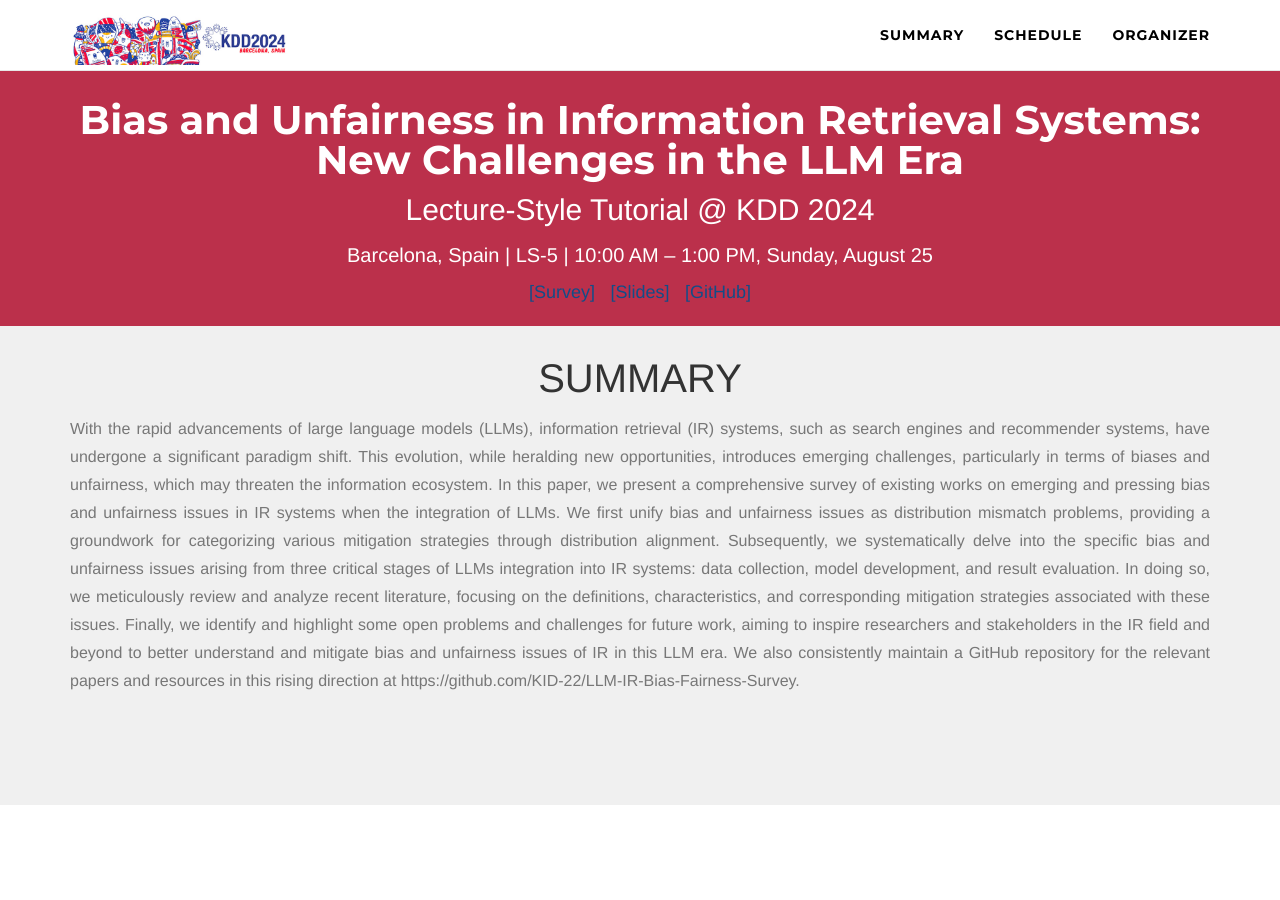
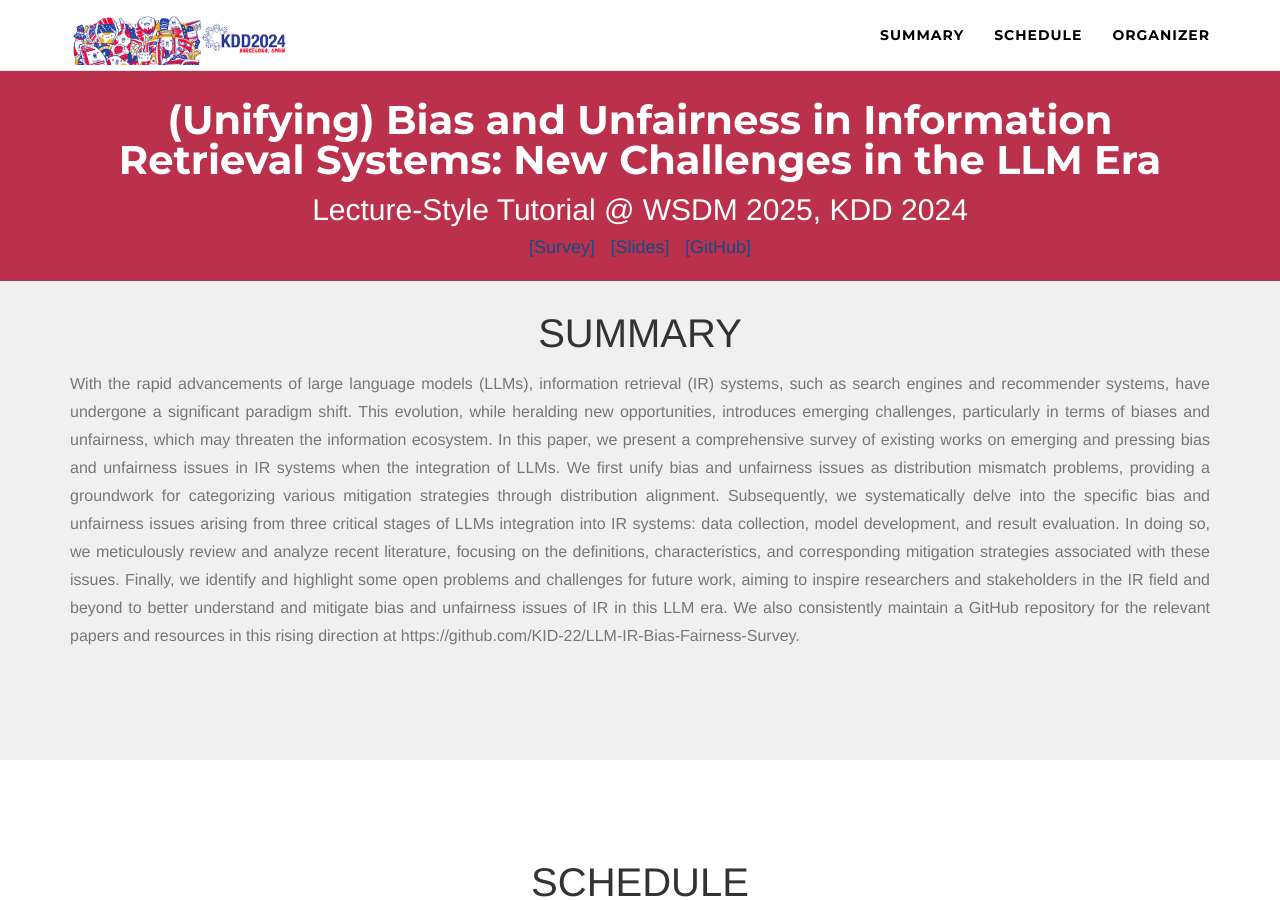
Before and after one commit to Yuqi-Zhou/GUI-Agent-with-Foundation-Models.github.io, a Jekyll site: the page built from index.md, in a window 1280 px wide and 900 px high. Built offline with Jekyll 4.4.1, drawn with Linux system fonts in a browser that asks for light colours; nearby versions of some CDN libraries; some web fonts are replaced.

Commit message:
Update _config.yml

```diff
--- a/_config.yml
+++ b/_config.yml
@@ -3,12 +3,12 @@ description: Cayman is a clean, responsive theme for GitHub Pages.
 show_downloads: true
 theme: jekyll-theme-cayman
 
-conference_name: "Bias and Unfairness in Information Retrieval Systems: New Challenges in the LLM Era"
+conference_name: "(Unifying) Bias and Unfairness in Information Retrieval Systems: New Challenges in the LLM Era"
 # conference_www: "on the Web Conference 2024 (WWW'24)"
 # conference_www: "Collection of Tutorials on Large Language Models for Recommendation"
 # conference_venue: "Singapore, Monday 13 - Friday 17 May 2024"
-conference_venue: "Barcelona, Spain | LS-5 | 10:00 AM – 1:00 PM, Sunday, August 25"
-conference_location: "Lecture-Style Tutorial @ KDD 2024"
+# conference_venue: "Barcelona, Spain | LS-5 | 10:00 AM – 1:00 PM, Sunday, August 25"
+conference_location: "Lecture-Style Tutorial @ WSDM 2025, KDD 2024"
 # conference_intro: "Will be held in 2024"
 conference_intro: ""
 
```
